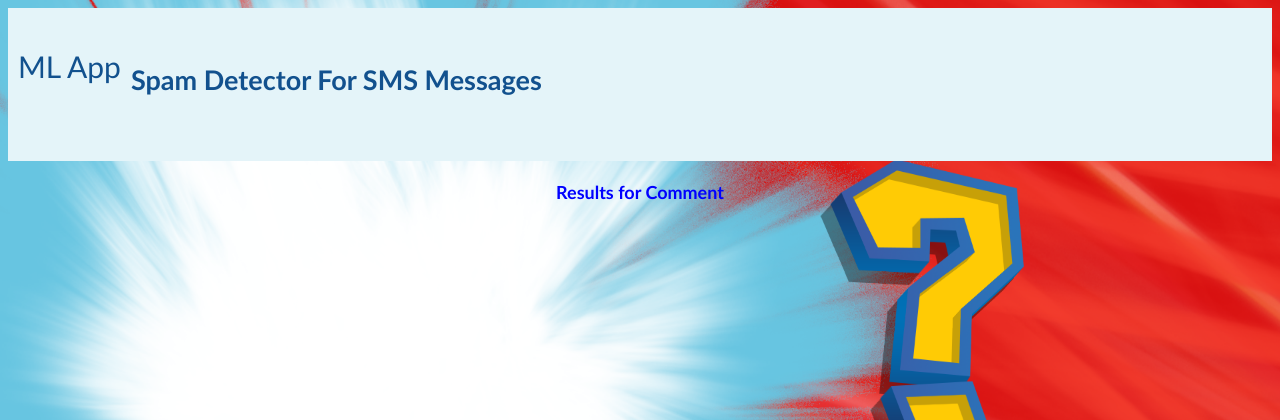
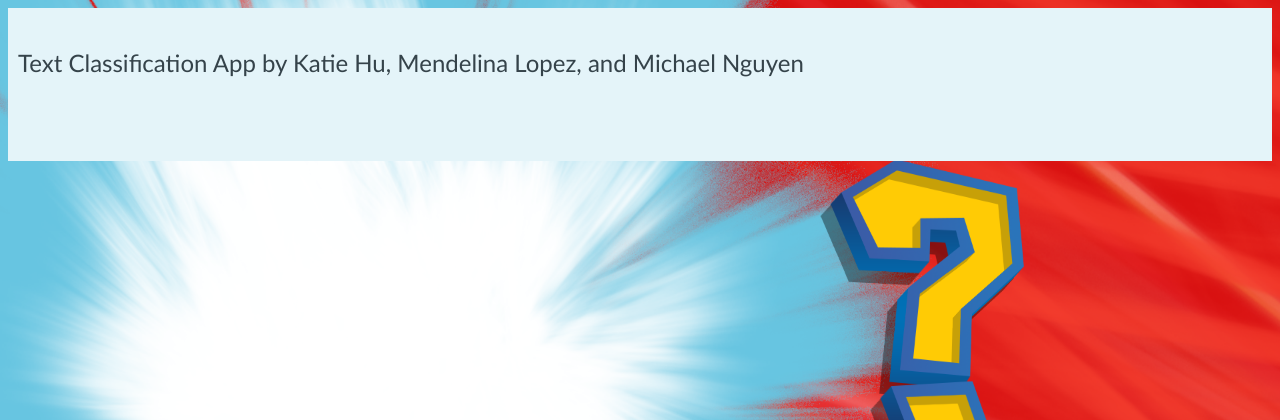
Before and after one commit to MendelinaL/ADS509_Pokemon-Text-Analysis, a Flask app: template Pokemon-Type-Detection/templates/result.html in a window 1280 px wide. Shown: the top 420 px of the page. Run offline with Flask 3, Linux system fonts and the light colour scheme; the template is opened without the code that fills it, so the values that code supplies are empty.

Commit message:
Revision 2.0 for Flask App

```diff
--- a/Pokemon-Type-Detection/app.py
+++ b/Pokemon-Type-Detection/app.py
@@ -3,14 +3,13 @@ from sklearn.preprocessing import LabelEncoder, MultiLabelBinarizer
 from sklearn.ensemble import RandomForestClassifier
 from sklearn.model_selection import train_test_split, GridSearchCV
 from sklearn.metrics import classification_report
-from flask import Flask,render_template,url_for,request
+from flask import Flask,render_template,url_for,request, redirect, render_template
 import pandas as pd
 import pickle
 from sklearn.feature_extraction.text import CountVectorizer
 from sklearn.naive_bayes import MultinomialNB
 import joblib
-
-
+from io import StringIO
 
 
 app = Flask(__name__)
@@ -18,6 +17,19 @@ app = Flask(__name__)
 @app.route('/')
 def home():
     return render_template('home.html')
+
+
+@app.route('/stats', methods = ['POST', 'GET'])
+def stats():
+    if request.method == 'POST':
+        Final_Data = pd.read_csv('Final_Data.csv', index_col = [0])
+        pokemon = request.form.get('comment')
+        print(pokemon)
+        pokemon = str(pokemon)
+        pokemon_output = Final_Data.loc[Final_Data['pokemon'] == pokemon]
+        return render_template('result.html',tables=[pokemon_output.to_html()],titles = pokemon)
+    return
+
 
 @app.route('/predict',methods=['POST'])
 def predict():
--- a/Pokemon-Type-Detection/static/css/styles.css
+++ b/Pokemon-Type-Detection/static/css/styles.css
@@ -15,6 +15,7 @@ body{
 
 header{
 	background:#e4f4f9;#e4f4f9;
+	font-size:26px;
 	border-bottom:#e4f4f9 3px solid;
 	height:120px;
 	width:100%;
@@ -24,9 +25,10 @@ header{
 }
 
 .main-header{
-		font: 18px Trebuchet MS;
+		font: 16px Trebuchet MS;
+		font-size:26px;
 		text-align:left;
-		background-color: #12518e;
+		background-color: #35434a
 		height:100px;
 		width:100%;
 		margin:0px;
@@ -34,17 +36,17 @@ header{
 #brandname{
 	float:left;
 	font: 18px Trebuchet MS;
-	font-size:30px;
-	color: #12518e;
+	font-size:24px;
+	color: #35434a;
 	margin: 10px;
 }
 
 header h2{
 	text-align: left;
-	color:#12518e;
+	float: left;
+	color:#35434a;
 
 }
-
 
 
 .btn-info {background-color: #ece0e1;
@@ -53,11 +55,50 @@ header h2{
 	width:100px;} /* Blue */
 .btn-info:hover {background: #ece0e1;}
 
+###
 
-.resultss{
+.btn-group button {
+  background-color: #ece0e1; /* Green background */
+  #border: 1px #ece0e1; /* Green border */
+  color: black; /* White text */
+  padding: 10px 24px; /* Some padding */
+  cursor: pointer; /* Pointer/hand icon */
+  width: 50%; /* Set a width if needed */
+
+}
+.btn-group:hover {background: #ece0e1;}
+###
+
+
+.results{
 	border-radius: 15px 50px;
     background: #345fe4;
     padding: 20px;
     width: 200px;
     height: 150px;
 }
+
+
+body            { font-family: "Lucida Sans Unicode", "Lucida Grande", sans-serif;}
+a, h1, h2       { color: #000000; }
+h1, h2          { margin: 2; }
+h1              { border-bottom: 2px solid #eee; }
+h2              { font-size: 2 em; }
+
+table.dataframe, .dataframe th, .dataframe td {
+  border: none;
+  border-bottom: 1px solid #C8C8C8;
+  border-collapse: collapse;
+  text-align:left;
+  padding: 10px;
+  margin-bottom: 40px;
+  font-size: 0.9em;
+}
+
+.pokemon th {
+    background-color: #add8e6;
+    color: white;
+}
+
+tr:nth-child(odd)	{ background-color:#eee; }
+tr:nth-child(even)	{ background-color:#fff; }
--- a/Pokemon-Type-Detection/templates/result.html
+++ b/Pokemon-Type-Detection/templates/result.html
@@ -1,30 +1,30 @@
 <!DOCTYPE html>
 <html>
 <head>
-	<title></title>
-    <link rel="stylesheet" type="text/css" href="{{ url_for('static', filename='css/styles.css') }}">
+	<title>Results</title>
+	<!-- <link rel="stylesheet" type="text/css" href="../static/css/styles.css"> -->
+	<link rel="stylesheet" type="text/css" href="{{ url_for('static', filename='css/styles.css') }}">
+
 </head>
+
 <body>
 
 	<header>
 		<div class="container">
 		<div id="brandname">
-			ML App
+		Text Classification App by Katie Hu, Mendelina Lopez, and Michael Nguyen
 		</div>
-		<h2>Spam Detector For SMS Messages</h2>
+
 
 	</div>
+
 	</header>
-	<p style="color:blue;font-size:20;text-align: center;"><b>Results for Comment</b></p>
-	<div class="results">
 
-
-
-	{% if prediction == 1%}
-	<h2 style="color:red;">Spam</h2>
-	{% elif prediction == 0%}
-	<h2 style="color:blue;">Not a Spam (It is a Ham)</h2>
-	{% endif %}
+	<div class = "ml-container">
+  	{% for table in tables %}
+	<h2>Pokemon Selected: {{titles}}</h2>
+    	{{ table|safe }}
+  	{% endfor %}
 
 	</div>
 
```
Also changed, not shown: Pokemon-Type-Detection/templates/home.html (+30 -6 lines), Pokemon-Type-Detection/templates/home.txt (deleted, +0 -49 lines), Pokemon-Type-Detection/templates/result.txt (deleted, +0 -32 lines).
